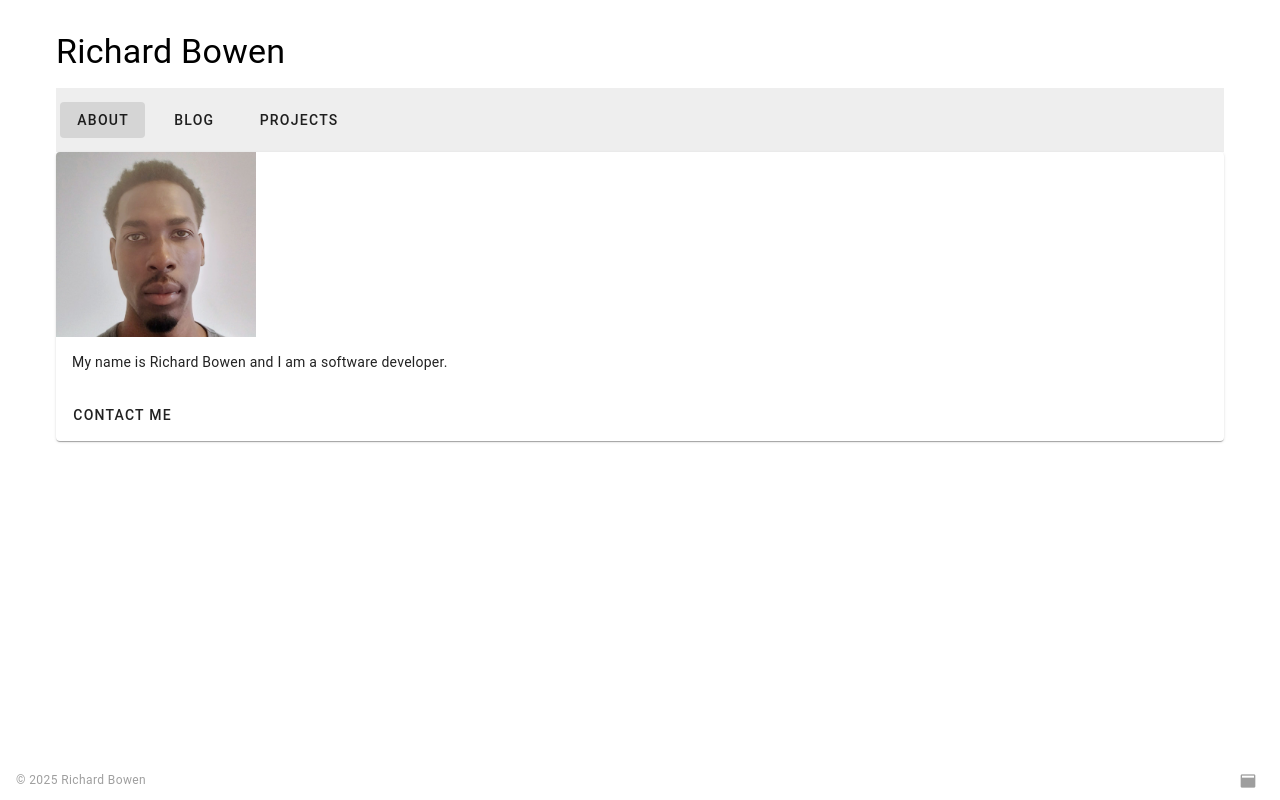
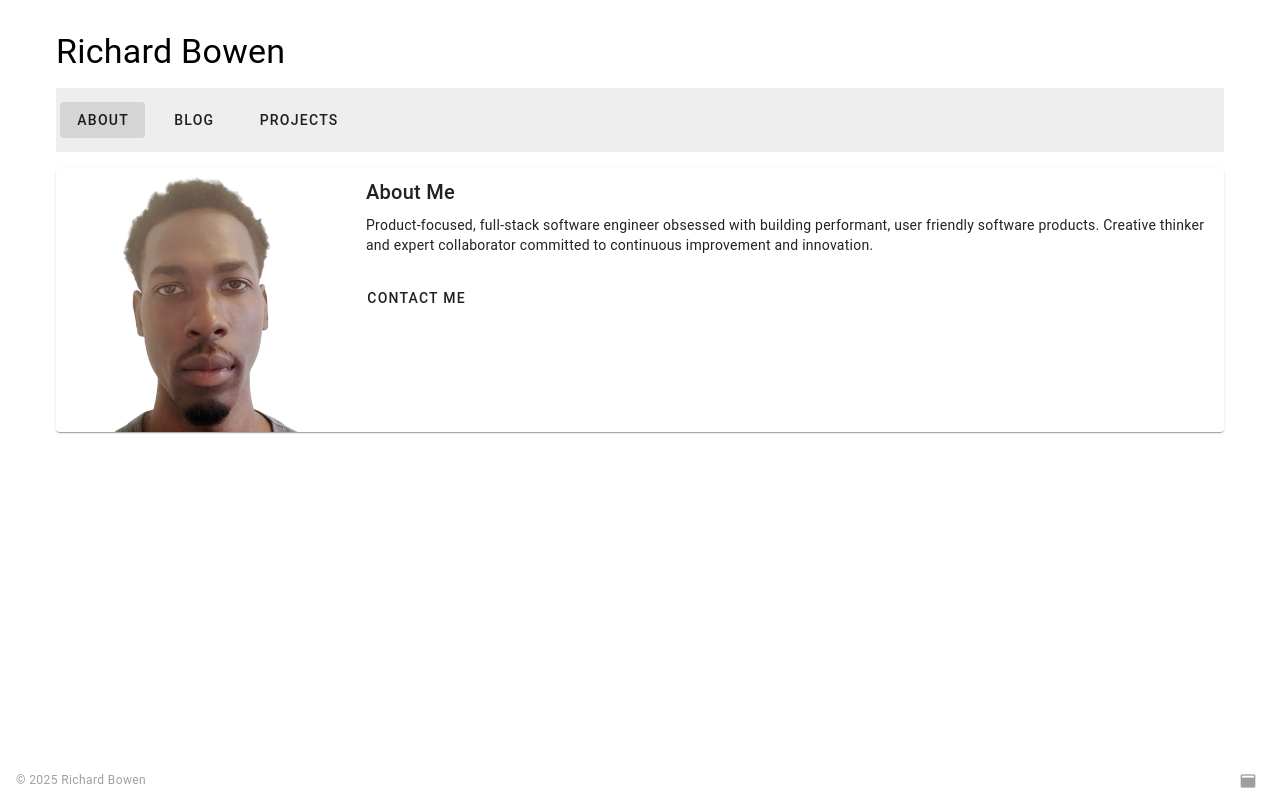
Before and after one commit to richbowen/richbowen.me, a Vue app: page /about in a window 1280 px wide. Built offline with nearby package versions, Linux system fonts and the light colour scheme.

Commit message:
Update about page card layout
Don't like using the pattern of nesting child components of a particular
component levels below where they should be but it works in providing
the styles I want. I may refactor later.

Kael, John, is this a bad practice?

```diff
--- a/src/pages/about.vue
+++ b/src/pages/about.vue
@@ -1,12 +1,22 @@
 <template>
-  <v-card>
-    <v-img src="@/assets/richbowen.jpeg" alt="Richard Bowen" width="200" />
-    <v-card-text>
-      <p>My name is Richard Bowen and I am a software developer.</p>
-    </v-card-text>
-    <v-card-actions>
-      <v-btn href="mailto:rich@bowenconsulting.co">Contact Me</v-btn>
-    </v-card-actions>
+  <v-card class="mt-4">
+    <v-row dense>
+      <v-col cols="12" md="3">
+        <v-img src="@/assets/richbowen.png" alt="Richard Bowen" />
+      </v-col>
+      <v-col cols="12" md="9">
+        <v-card-title class="text-h6">About Me</v-card-title>
+        <v-card-text>
+          <p>
+            Product-focused, full-stack software engineer obsessed with building performant, user friendly software
+            products. Creative thinker and expert collaborator committed to continuous improvement and innovation.
+          </p>
+        </v-card-text>
+        <v-card-actions>
+          <v-btn href="mailto:rich@bowenconsulting.co">Contact Me</v-btn>
+        </v-card-actions>
+      </v-col>
+    </v-row>
   </v-card>
 </template>
 
```
